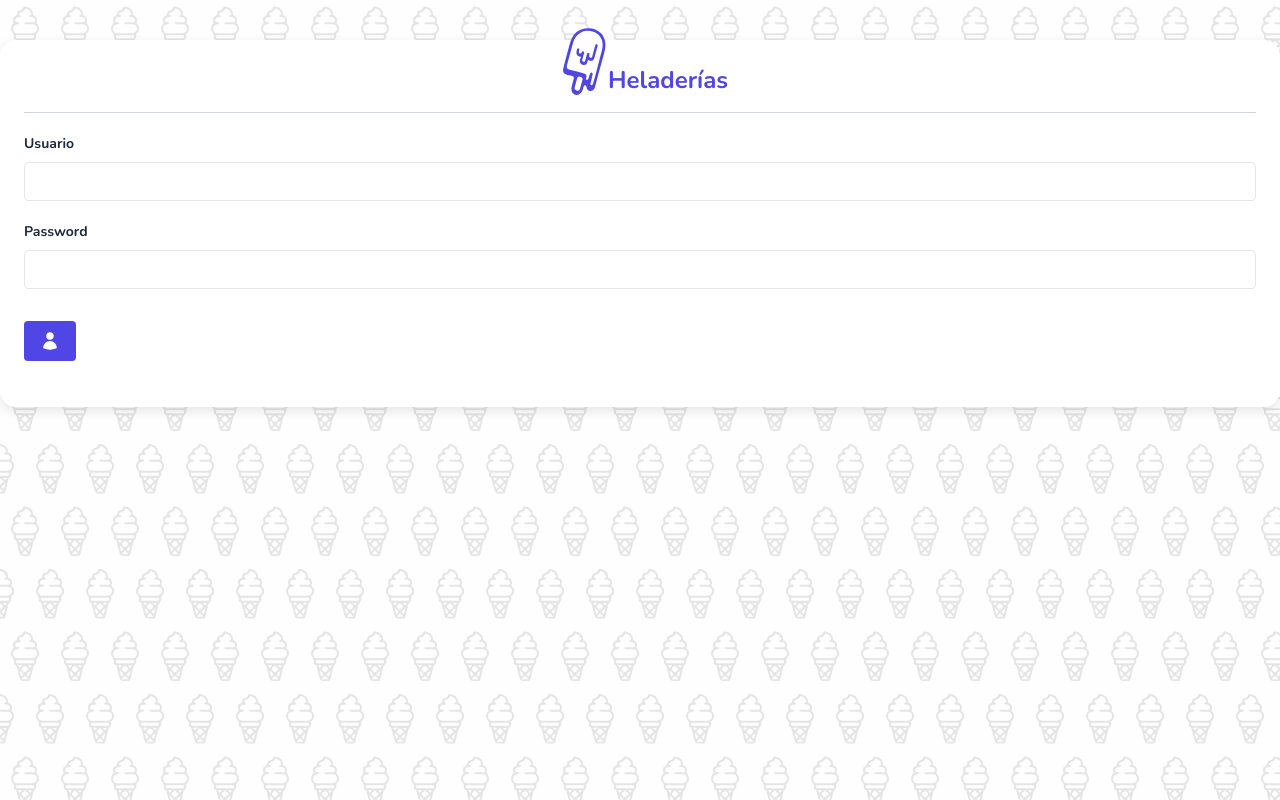
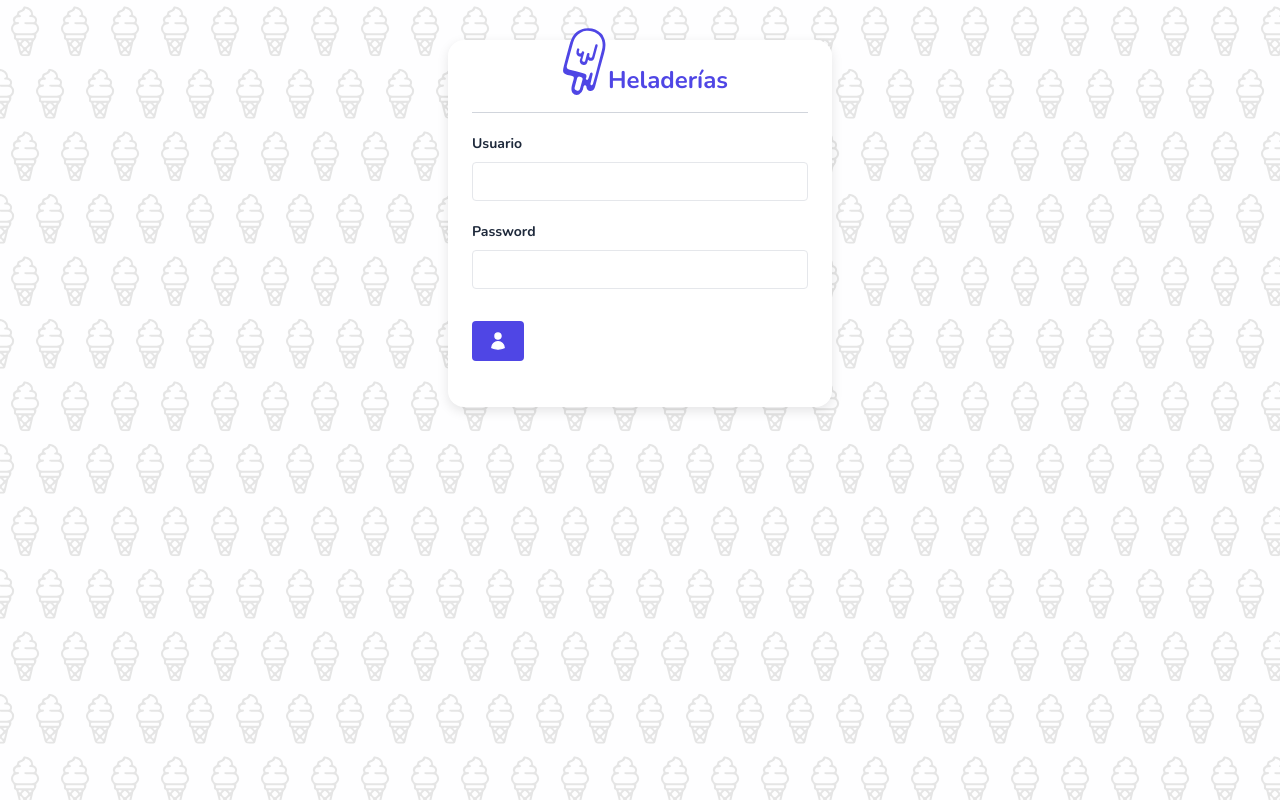
Before and after one commit to uqbar-project/eg-heladeria-react-phm, a React (Vite) app: page /login in a window 1280 px wide. Built offline with nearby package versions, Linux system fonts and the light colour scheme; a web font is replaced by a local one.

Commit message:
Style: add max-width to Card component in Login view

```diff
--- a/src/views/Login/index.tsx
+++ b/src/views/Login/index.tsx
@@ -29,7 +29,7 @@ export const Login = () => {
 
   return (
     <section className='flex items-center justify-center mt-6 container text-[14px]'>
-      <Card title='Login'>
+      <Card title='Login' className='max-w-sm'>
         <form className='mt-5 mb-5'>
           <Input
             className='mt-2 mb-5'
```
